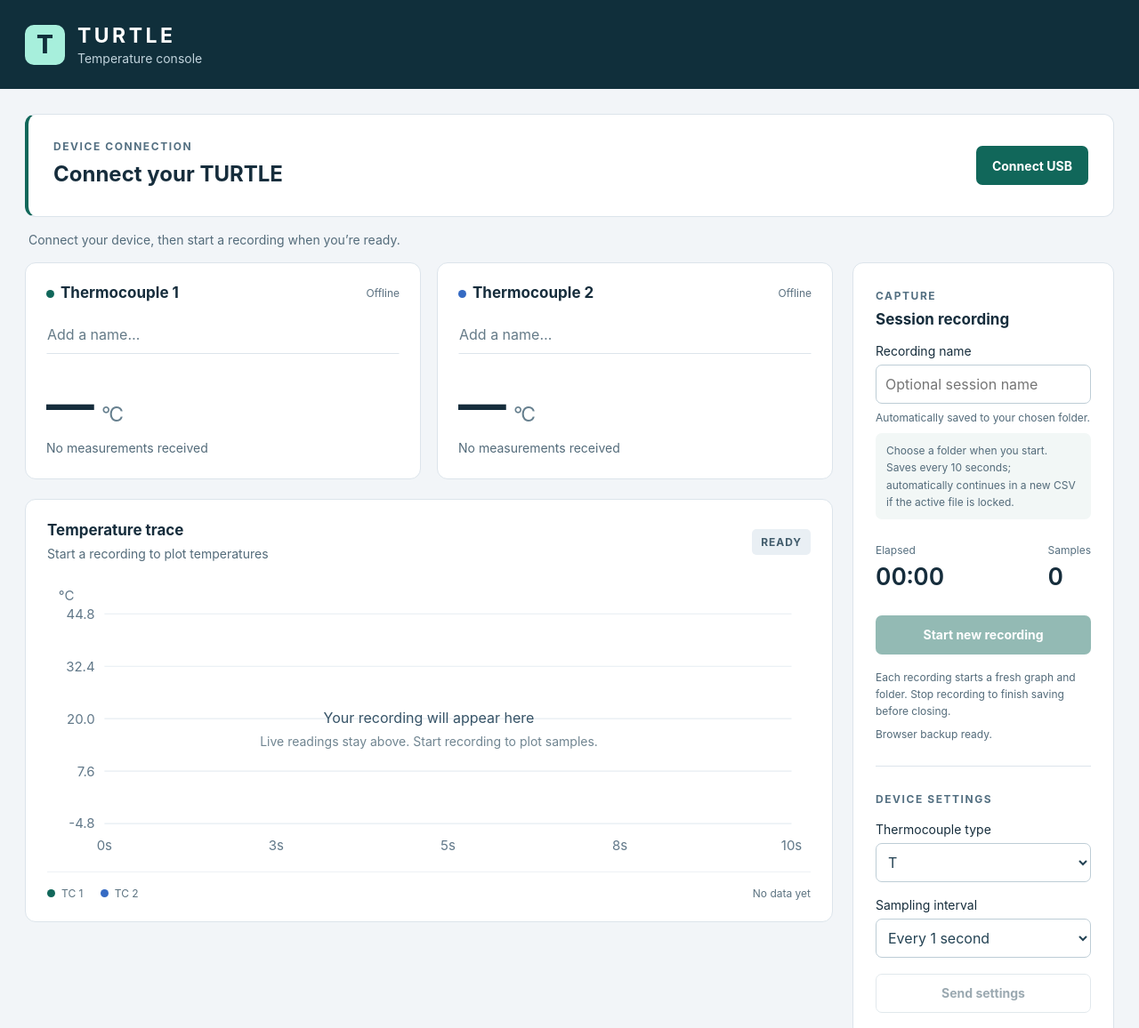
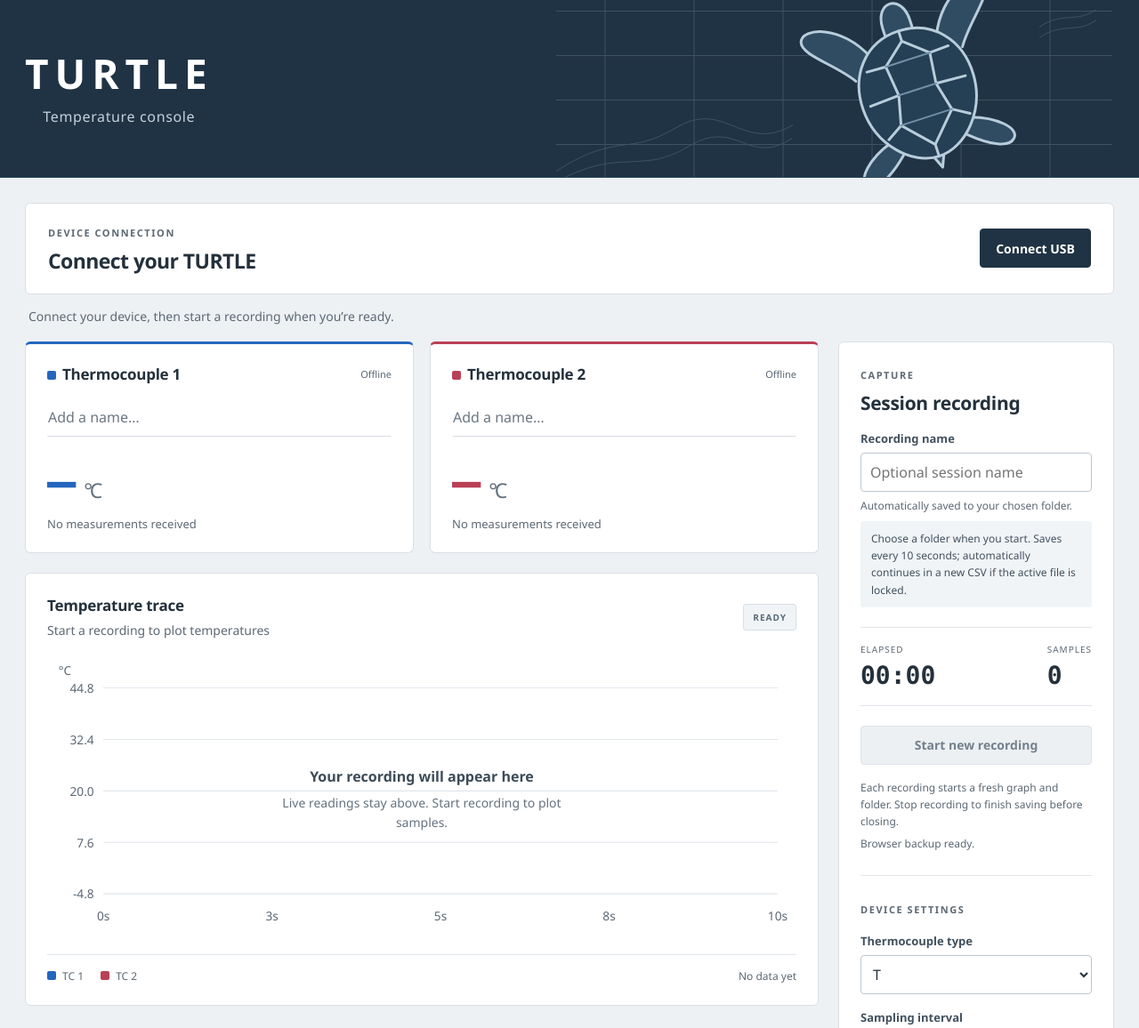
Before and after one commit to Colebrumfield/AGGRC---TURTLE, a website: page App/index.html in a window 1280 px wide. Shown: the top 1156 px of the page at 89% size. Drawn offline with Linux system fonts and the light colour scheme; no server answers.

Commit message:
Add files via upload

```diff
--- a/App/style.css
+++ b/App/style.css
@@ -4,3 +4,82 @@
 .save-option{display:flex;align-items:center;gap:9px;line-height:1.5}.save-option input{width:18px;height:18px;min-height:18px;flex-shrink:0;accent-color:var(--green)}#file-status{overflow-wrap:anywhere;padding:10px 12px;background:#f2f7f6;border-radius:7px;margin-top:8px}
 
 .firmware-panel{margin-top:22px}.firmware-body{padding:0 24px 24px;max-width:760px}.firmware-body button{margin:18px 0 10px}.firmware-body progress{display:block;width:100%;height:18px;margin:10px 0}.firmware-body input[type=file]{font-size:14px}
+
+/* TURTLE — consistent neutral surfaces; channel colors identify data only. */
+:root{font-family:"Segoe UI",Arial,sans-serif;color:#24313c;background:#eef1f4;--green:#2466bd;--blue:#ba4056;--border:#d9dfe5;--ink:#24313c;--muted:#5c6874}
+body{background:#eef1f4}
+header{position:relative;isolation:isolate;min-height:200px;padding:40px max(28px,calc((100vw - 1280px)/2));background:#203344;border-bottom:1px solid #324b60;overflow:hidden}
+header::after{content:"";position:absolute;inset:0 0 0 45%;background:url("./turtle-field.svg?v=2") right center/680px 250px no-repeat;z-index:-1;pointer-events:none}
+.mark{display:none}
+.brand strong{display:block;font-size:46px;letter-spacing:.15em;line-height:1.1;font-weight:800}
+.brand .subtitle{color:#c5d2dd;font-size:16px;letter-spacing:.04em;margin-top:12px;text-align:center}
+main{max-width:1336px;padding-top:28px}
+.panel{background:#fff;border:1px solid var(--border);border-radius:6px;box-shadow:none}
+.connection{padding:20px 25px;border-left:1px solid var(--border)}
+.eyebrow{color:#5c6874;font-size:11px;letter-spacing:.14em;font-weight:750}
+h1{font-size:23px;letter-spacing:-.025em;margin-bottom:2px}
+h2{font-size:17px;font-weight:700;letter-spacing:-.015em}
+p,.small{color:var(--muted)}
+button,input,select{border-radius:4px}
+button{font-weight:650;transition:background .15s,border-color .15s}
+.primary{background:#203344;border-color:#203344;color:#fff}
+.primary:hover:not(:disabled){background:#304c62;border-color:#304c62}
+.secondary{background:#fff;color:var(--ink);border-color:#bdc7d0}
+.secondary:hover:not(:disabled){background:#f1f4f7;border-color:#889aa9}
+button:disabled{opacity:1;background:#edf0f3;color:#74808c;border-color:#dde3e8;cursor:not-allowed}
+button:focus-visible,input:focus-visible,select:focus-visible,summary:focus-visible{outline:3px solid #2466bd;outline-offset:3px}
+.notice{padding:14px 4px 18px;color:var(--muted)}
+.notice.error{color:#a02938}
+.workspace{grid-template-columns:minmax(0,1fr) 310px;gap:22px}
+.channels{gap:18px}
+.channel{padding:22px 24px;border-top:3px solid var(--green)}
+.channel:nth-child(2){border-top-color:var(--blue)}
+.channel h2{color:var(--ink)}
+.channel-status{font-size:11px;color:var(--muted)}
+.channel-name{background:transparent;border-radius:0;border-color:transparent;border-bottom-color:#d9dfe5;padding:8px 0;font-size:16px}
+.channel-name:hover:not(:disabled){border-bottom-color:#889aa9}
+.channel-name::placeholder{color:#6b7783}
+.reading{font-family:Consolas,"Liberation Mono",monospace;font-size:clamp(38px,4.2vw,58px);font-weight:600;letter-spacing:-.06em;margin-top:19px;color:var(--green)}
+.channel:nth-child(2) .reading{color:var(--blue)}
+.unit{font-family:"Segoe UI",sans-serif;font-size:23px;color:#63717e;margin-left:12px}
+.channel p{font-size:13px}
+.swatch{width:10px;height:10px;border-radius:2px}
+.chart{padding:24px}
+.plot{margin-top:22px;background:#fff}
+.plot svg text{fill:#5c6874;font-size:13px}
+#graph path[stroke="#11675a"]{stroke:var(--green)}
+#graph circle[fill="#11675a"]{fill:var(--green)}
+#graph path[stroke="#356ac3"]{stroke:var(--blue)}
+#graph circle[fill="#356ac3"]{fill:var(--blue)}
+#graph line{stroke:#e1e6ec}
+#chart-empty{font-weight:600;color:#3c4b58}
+#chart-empty span{color:#657380;font-weight:400;max-width:340px;line-height:1.6}
+.badge{background:#f1f4f7;color:#586978;border:1px solid #d9dfe5;border-radius:3px;font-size:10px;letter-spacing:.1em}
+.chart-footer{border-color:#e1e6ec;color:#5c6874;margin-top:16px;padding-top:15px}
+.controls{padding:24px}
+.controls h2{font-size:21px}
+label{font-size:13px;font-weight:600;color:#42515f}
+input,select{background:#fff;border-color:#bdc7d0;color:#24313c}
+.session-stats{padding:17px 0;margin:22px 0;border-top:1px solid #e1e6ec;border-bottom:1px solid #e1e6ec}
+.session-stats span{text-transform:uppercase;letter-spacing:.1em;font-size:10px;color:#5c6874}
+.session-stats strong{font-family:Consolas,"Liberation Mono",monospace;font-size:28px;color:#24313c}
+#record.danger:not(:disabled){background:#a52f3f!important;border-color:#a52f3f}
+.settings{border-color:#e1e6ec}
+.settings button{margin-top:12px}
+#reset-faults{margin-top:0}
+#file-status{background:#f1f4f7;color:#42515f;border-radius:3px}
+#file-status:empty{display:none}
+.saved{padding:24px}
+.saved>.section-heading{align-items:flex-start}
+.saved .section-heading p{max-width:810px}
+.session-row{border-color:#e1e6ec}
+.session-state{color:#42515f}
+.firmware-panel{background:#fff}
+summary{color:#24313c;font-weight:650}
+.firmware-body progress{accent-color:#203344}
+footer{border-top:1px solid #d9dfe5;margin-top:22px;padding-top:20px;color:#5c6874}
+.save-error{color:#a02938!important}
+@media(min-width:1500px){header::after{right:calc((100vw - 1336px)/2)}}
+@media(max-width:1100px){.workspace{grid-template-columns:1fr}.controls{display:grid;grid-template-columns:1fr 1fr;gap:28px}.settings{margin:0;padding:0 0 0 28px;border-top:0;border-left:1px solid #e1e6ec}}
+@media(max-width:700px){header{min-height:164px;padding:32px 22px}.brand strong{font-size:34px}.brand .subtitle{font-size:13px}header::after{left:55%;right:-90px;background-size:420px auto;opacity:.55}.channels{grid-template-columns:1fr}.reading{font-size:48px}.controls{display:block}.settings{border-left:0;border-top:1px solid #e1e6ec;padding:24px 0 0;margin-top:24px}.connection{padding:20px;flex-direction:column;align-items:flex-start}.saved .section-heading{flex-direction:column;align-items:flex-start}.channel{padding:20px}.session-row{flex-direction:column;align-items:flex-start}.session-actions{width:100%;flex-wrap:wrap}.chart-footer{flex-wrap:wrap}.connection-actions{width:100%}.connection-actions button{flex:1}main{padding:16px}.chart{padding:16px}}
+@media(prefers-reduced-motion:reduce){button{transition:none}}
```
Also changed, not shown: App/turtle-field.svg (added).
